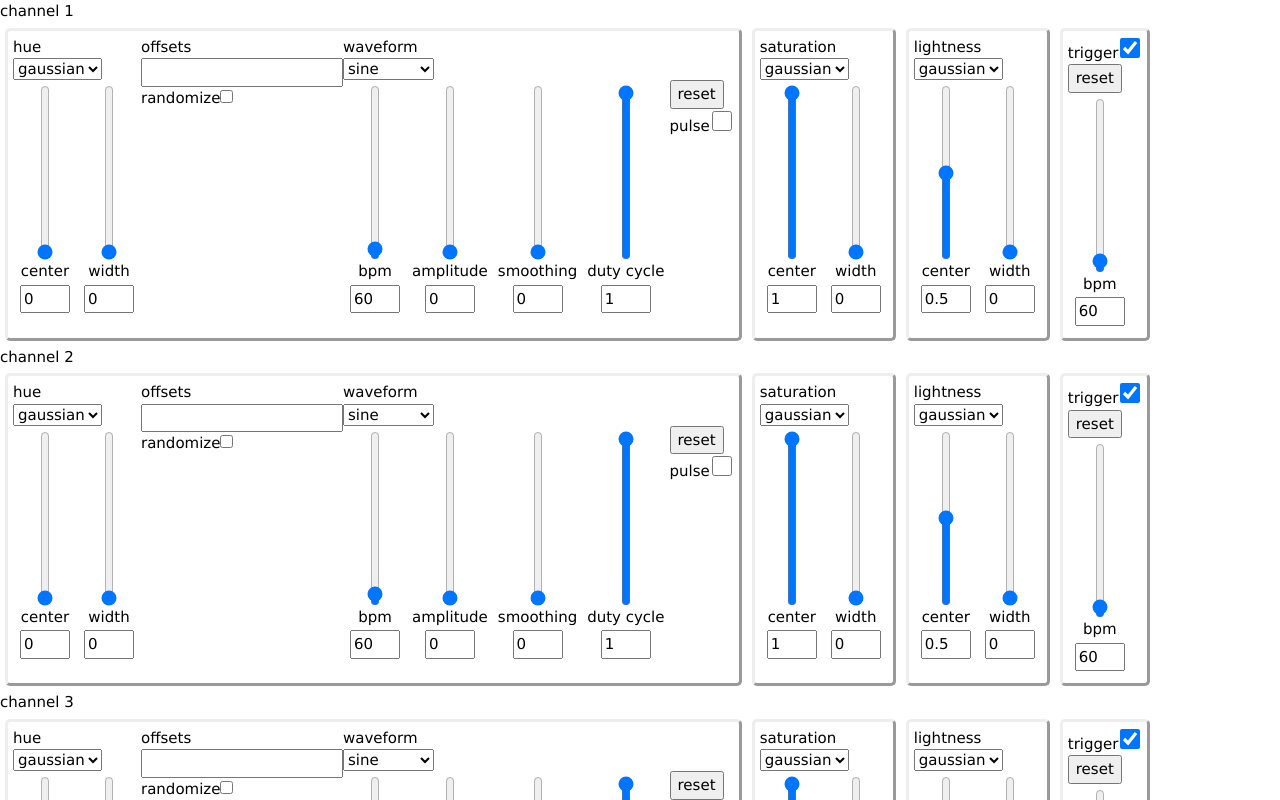
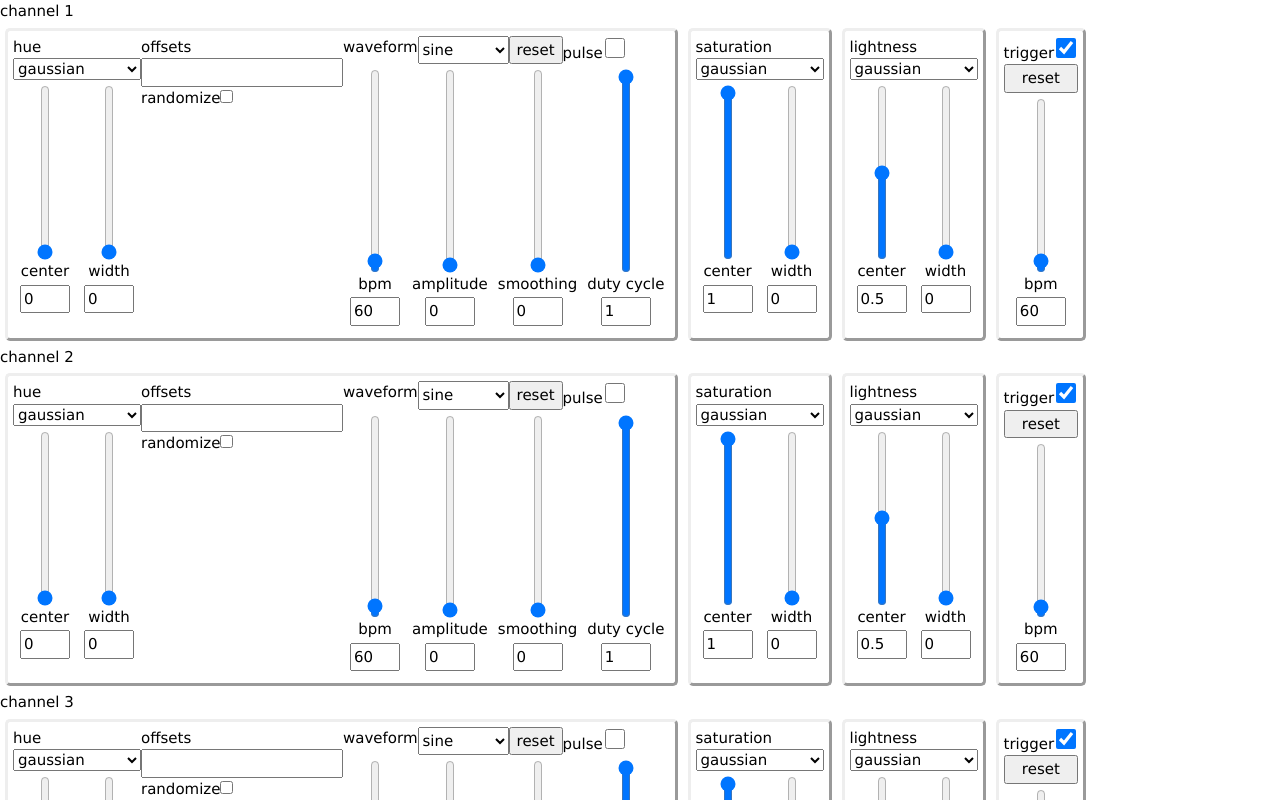
Before and after one commit to generalelectrix/color_hustler, a React (Create React App) app in the folder frontend/: page / in a window 1280 px wide. Shown: the top 800 px of the page. Built offline with nearby package versions, Linux system fonts and the light colour scheme; no server answers.

Commit message:
Wire in hue waveform modulator and improve layout.

```diff
--- a/frontend/src/App.css
+++ b/frontend/src/App.css
@@ -2,11 +2,12 @@
     display: flex;
     flex-direction: row;
     flex-wrap: nowrap;
+    align-items: stretch;
 }
 
 .flexcol {
     display: flex;
-    align-items: flex-start;
+    align-items: stretch;
     flex-direction: column;
 }
 
@@ -16,3 +17,7 @@
     padding: 5px;
     margin: 5px;
 }
+
+.stretch {
+    flex-grow: 1;
+}
--- a/frontend/src/ConstantList.js
+++ b/frontend/src/ConstantList.js
@@ -25,7 +25,7 @@ const ConstantList = ({name, dispatch, displayName}) => {
   }
 
   return (
-    <div className="flexcol">
+    <div className="flexcol stretch">
       <span>{displayName || name}</span>
       <input
         type="text"
--- a/frontend/src/Noise.js
+++ b/frontend/src/Noise.js
@@ -21,7 +21,7 @@ const Noise = ({name, displayName, initialCenter, dispatch}) => {
   }
 
   return (
-    <div className="flexcol">
+    <div className="flexcol stretch">
       <span>{displayName || name}</span>
       <select value={mode} onChange={updateMode}>
         <option value={GAUSSIAN}>gaussian</option>
--- a/frontend/src/Slider.js
+++ b/frontend/src/Slider.js
@@ -24,10 +24,11 @@ export const Slider = ({label, onChange, value, min=0.0, max=1.0, showValue=true
   const handleChange = e => onChange(e.target.value)
 
   return (
-    <div className="slider">
+    <div className="slider stretch">
       <input
         type="range"
         orient="vertical"
+        className="stretch"
         min={min}
         max={max}
         step={0.001}
--- a/frontend/src/Waveform.js
+++ b/frontend/src/Waveform.js
@@ -31,7 +31,9 @@ const Waveform = ({name, displayName, dispatch}) => {
   }
 
   return (
-    <div className="flexcol">
+    <div className="flexcol stretch">
+      <div className="flexrow">
+
           <span>{displayName || name}</span>
           <select value={waveform} onChange={updateWaveform}>
             <option value={SINE}>sine</option>
@@ -39,7 +41,18 @@ const Waveform = ({name, displayName, dispatch}) => {
             <option value={SAWTOOTH}>sawtooth</option>
             <option value={TRIANGLE}>triangle</option>
           </select>
-      <div className="flexrow">
+
+        <button type="button" onClick={() => dispatch(name, "reset", true)}>reset</button>
+        <label>
+          pulse
+          <input
+            type="checkbox"
+            style={{margin: '2px', width: '20px', height: '20px'}}
+            onChange={handlePulse}
+            checked={pulse} />
+        </label>
+      </div>
+      <div className="flexrow stretch">
         <Slider
           label="bpm"
           value={bpm}
@@ -59,17 +72,6 @@ const Waveform = ({name, displayName, dispatch}) => {
           label="duty cycle"
           value={dutyCycle}
           onChange={v => updateAndSend("duty_cycle", v, setDutyCycle)} />
-        <div class="flexcol">
-          <button type="button" onClick={() => dispatch(name, "reset", true)}>reset</button>
-          <label>
-            pulse
-            <input
-              type="checkbox"
-              style={{margin: '2px', width: '20px', height: '20px'}}
-              onChange={handlePulse}
-              checked={pulse} />
-          </label>
-        </div>
       </div>
     </div>
   )
```
Also changed, not shown: 2 other files (tests, documents, lock files or other folders). Lines whose indentation alone changed are shown as unchanged.
